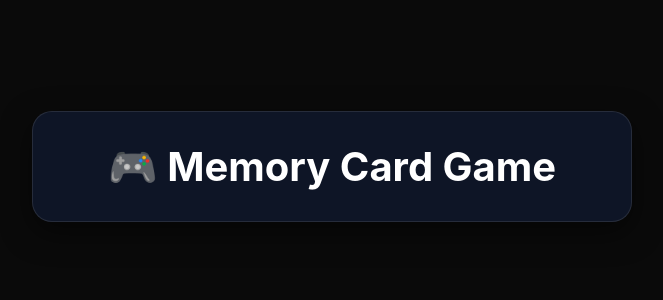
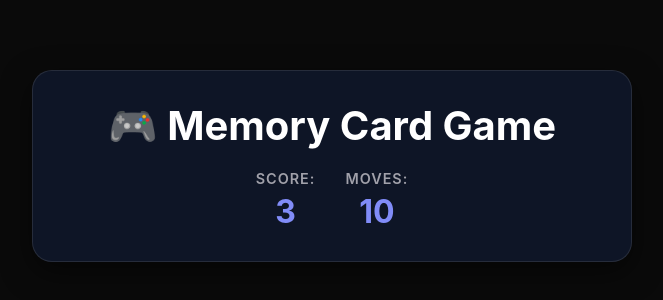
Before and after one commit to AzeemWorsdorfer/Memory-Game, a React (Vite) app: page / in a window 1280 px wide. Shown: the part 234-534 px from the top of the page, without its empty margins (308-971 px from the left). Built offline with nearby package versions, Linux system fonts and the light colour scheme.

Commit message:
feat: add score & move section (hardcoded for now).

```diff
--- a/src/App.jsx
+++ b/src/App.jsx
@@ -3,7 +3,7 @@ import { GameHeader } from "./components/GameHeader";
 function App() {
   return (
     <div className="app">
-      <GameHeader />
+      <GameHeader score={3} moves={10}/>
     </div>
   );
 }
--- a/src/components/GameHeader.jsx
+++ b/src/components/GameHeader.jsx
@@ -1,7 +1,17 @@
-export const GameHeader = () => {
+export const GameHeader = ({ score, moves }) => {
   return (
     <div className="game-header">
       <h1>🎮 Memory Card Game</h1>
+      <div className="stats">
+        <div className="stat-item">
+          <span className="stat-label">Score:</span>{" "}
+          <span className="stat-value">{score}</span>
+        </div>
+        <div className="stat-item">
+          <span className="stat-label">Moves:</span>{" "}
+          <span className="stat-value">{moves}</span>
+        </div>
+      </div>
     </div>
   );
 };
```
